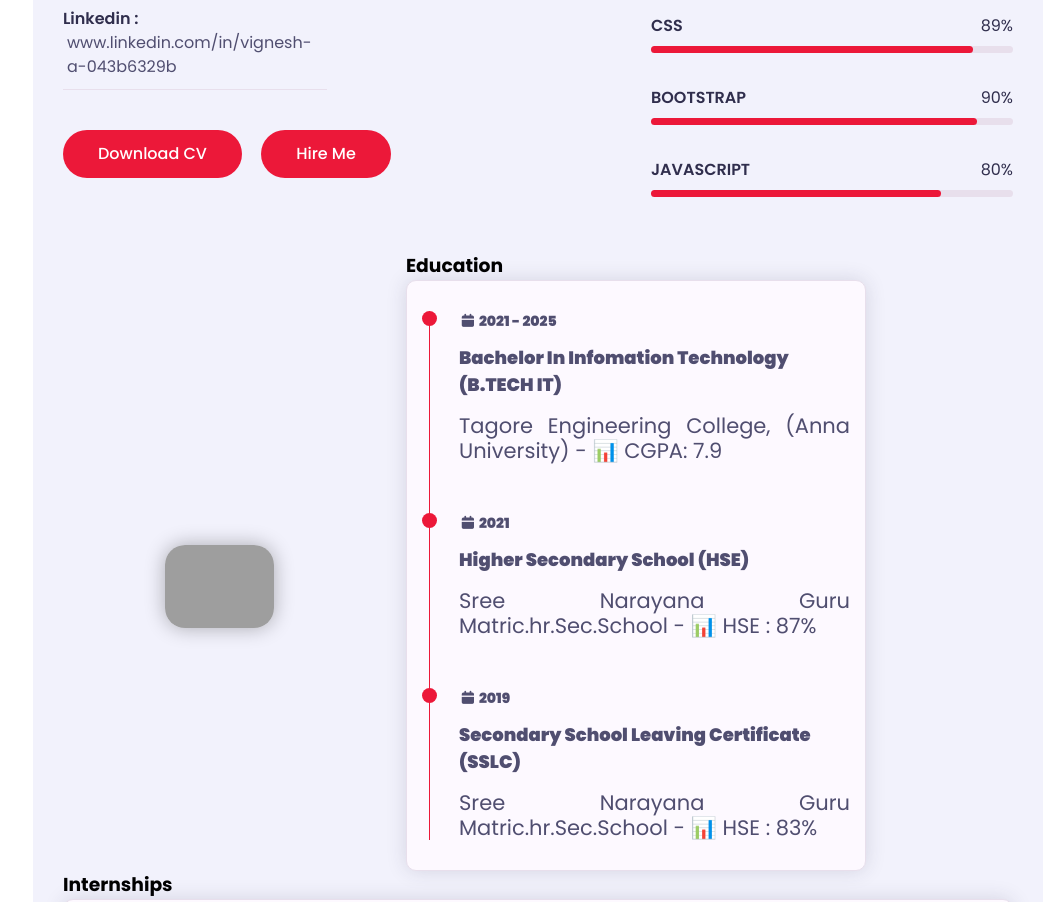
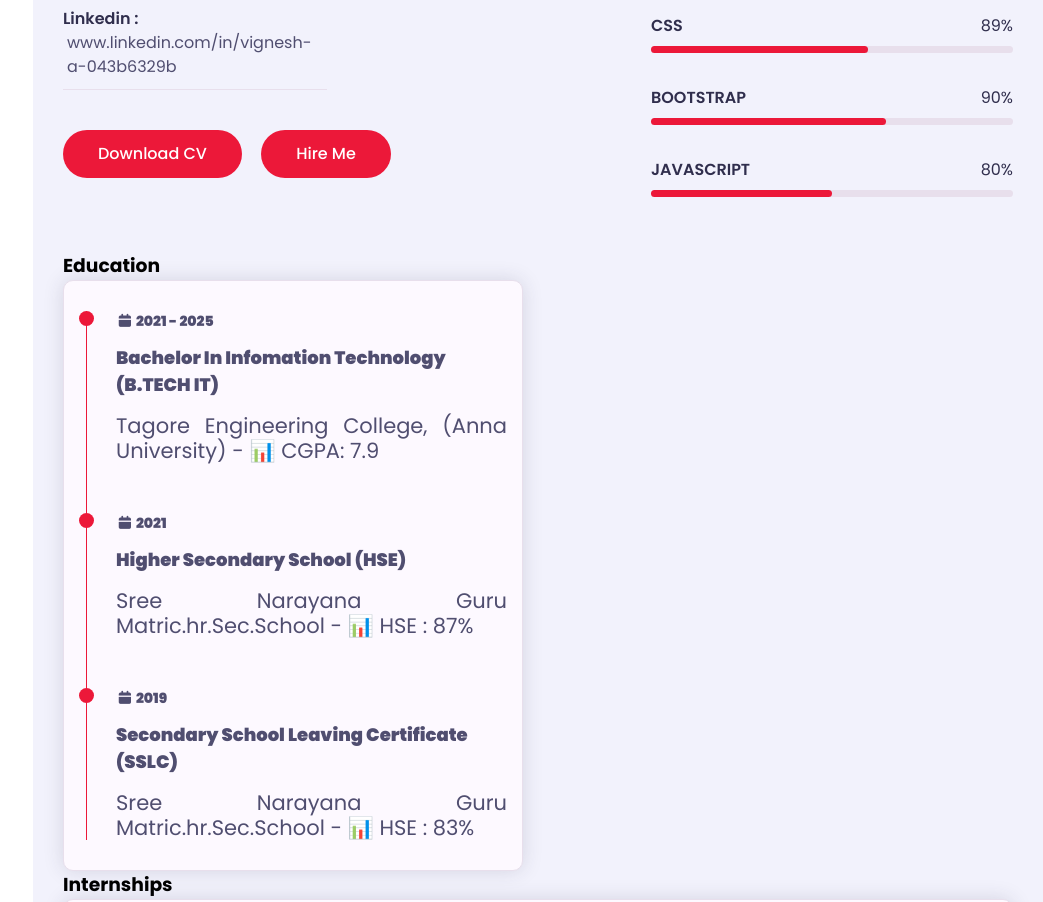
Before and after one commit to Vigneshak07/Portfolio-Website, a plain HTML site: page index.html in a window 1280 px wide. Shown: the part 1409-2311 px from the top of the page, without its empty margins (237-1280 px from the left). Drawn offline with Linux system fonts and the light colour scheme; grey boxes are pictures that could not be loaded; a web font is replaced by a local one.

Commit message:
Update index.html

```diff
--- a/index.html
+++ b/index.html
@@ -128,28 +128,28 @@
                                     <div class="skill-item padd-15">
                                         <h5>HTML</h5>
                                         <div class="progress">
-                                            <div class="progress-in" style="width: 86%;"></div>
+                                            <div class="progress-in" style="width: 75%;"></div>
                                             <div class="skill-percent">86%</div>
                                         </div>
                                     </div>
                                     <div class="skill-item padd-15">
                                         <h5>CSS</h5>
                                         <div class="progress">
-                                            <div class="progress-in" style="width: 89%;"></div>
+                                            <div class="progress-in" style="width: 60%;"></div>
                                             <div class="skill-percent">89%</div>
                                         </div>
                                     </div>
                                     <div class="skill-item padd-15">
                                         <h5>BOOTSTRAP</h5>
                                         <div class="progress">
-                                            <div class="progress-in" style="width: 90%;"></div>
+                                            <div class="progress-in" style="width: 65%;"></div>
                                             <div class="skill-percent">90%</div>
                                         </div>
                                     </div>
                                     <div class="skill-item padd-15">
                                         <h5>JAVASCRIPT</h5>
                                         <div class="progress">
-                                            <div class="progress-in" style="width: 80%;"></div>
+                                            <div class="progress-in" style="width: 50%;"></div>
                                             <div class="skill-percent">80%</div>
                                         </div>
                                     </div>
@@ -158,10 +158,6 @@
 
                         </div>
                         <div class="row">
-                            <div class="about-img padd-15">
-                                <div class="about-img">
-                                <img src="https://plus.unsplash.com/premium_vector-1682303174219-9018338d4b5d?q=80&w=739&auto=format&fit=crop&ixlib=rb-4.1.0&ixid=M3wxMjA3fDB8MHxwaG90by1wYWdlfHx8fGVufDB8fHx8fA%3D%3D" alt="">
-                            </div></div>
                             <div class="education padd-15">
                                 <h3 class="title">Education</h3>
                                 <div class="row">
```
